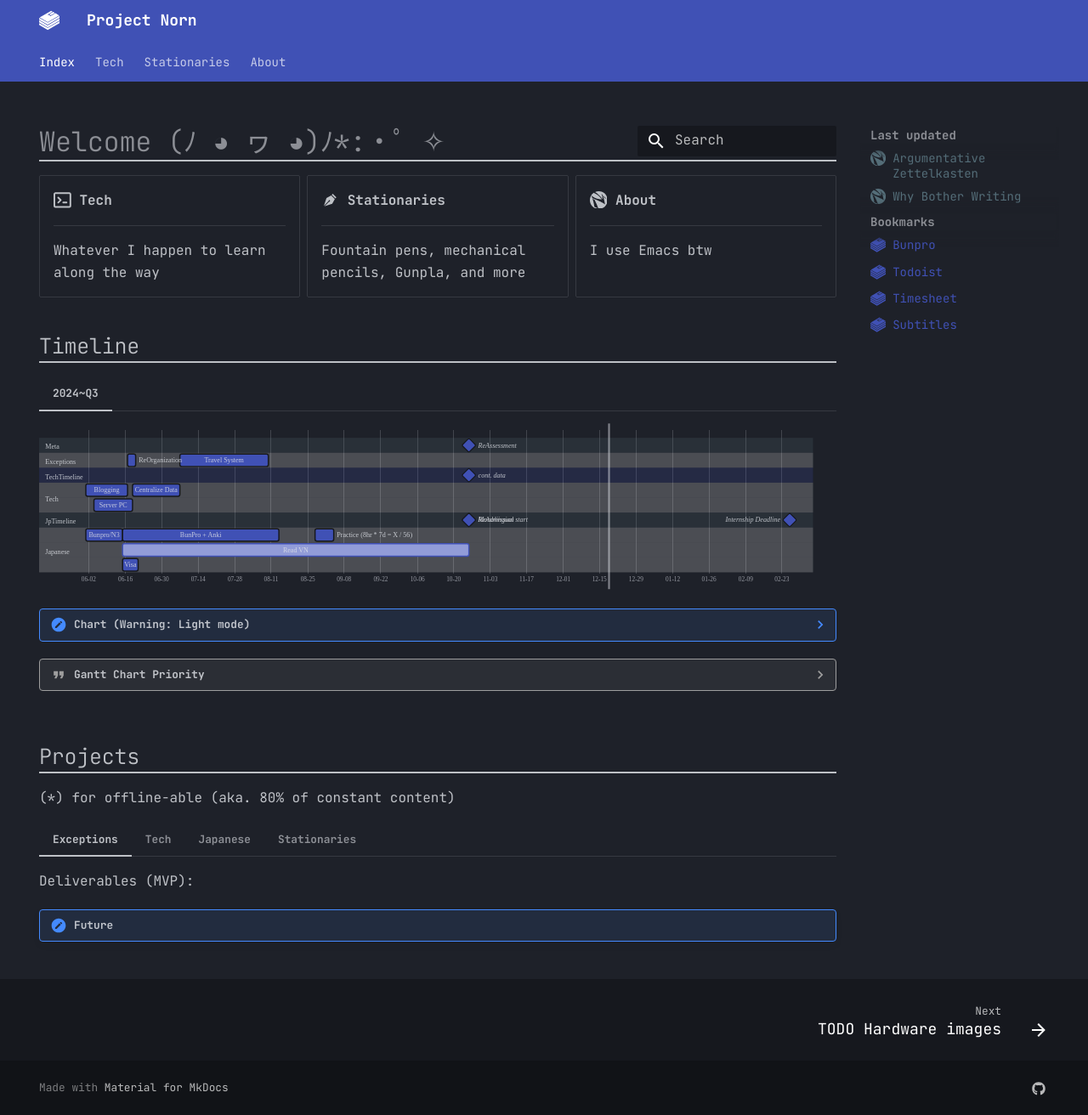
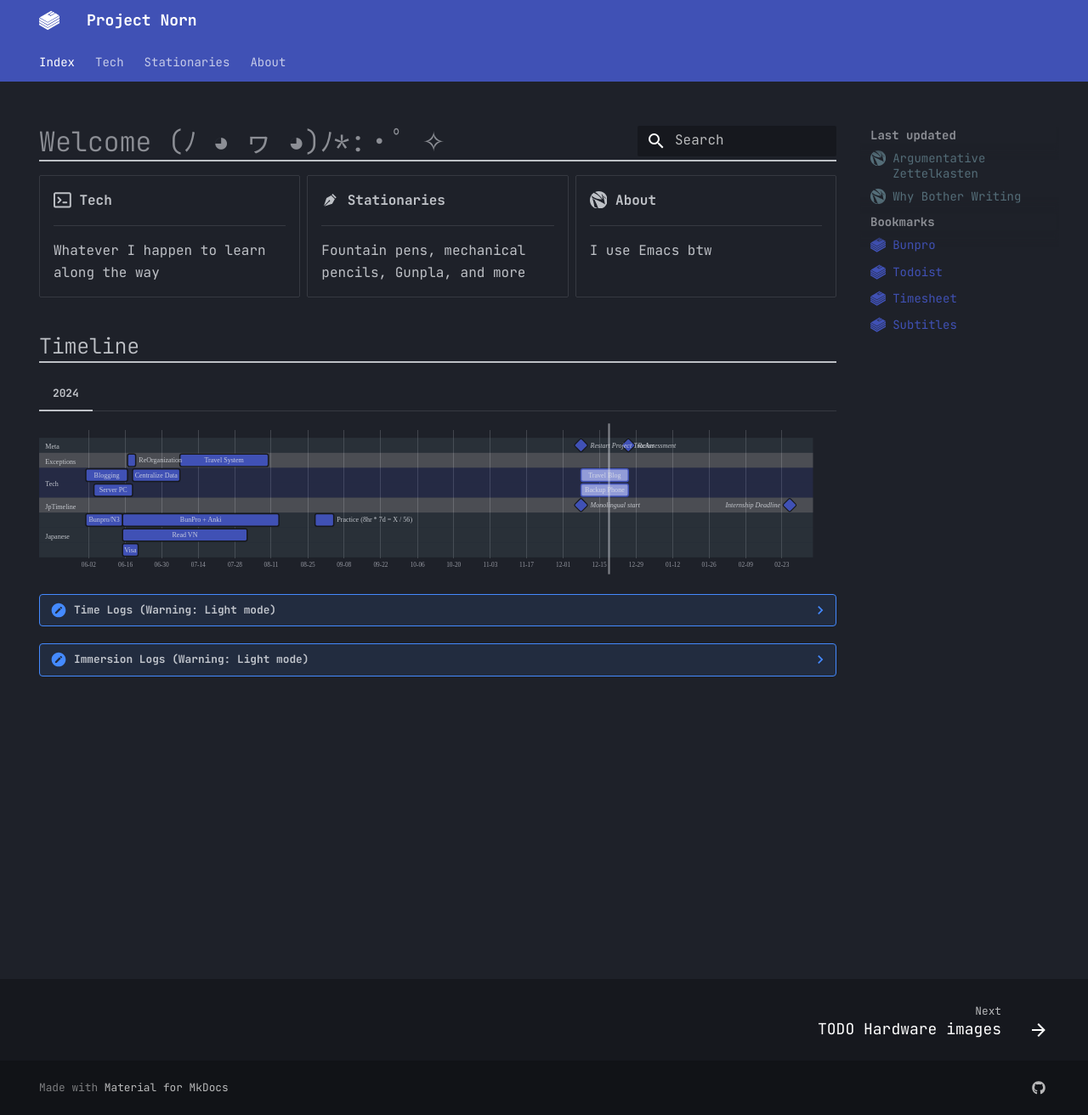
Before and after one commit to Serralq/Project-Norn, an MkDocs documentation site: the page built from docs/index.md, in a window 1280 px wide and 1312 px high. Shown: the whole window at 85% size. Built offline with MkDocs 1.6.1 and Material for MkDocs 9.7.7, drawn with Linux system fonts in a browser that asks for light colours; plug-ins that fetch from the network failed and are left out; some of the changed lines change nothing that is shown.

Commit message:
Update project

````diff
--- a/docs/index.md
+++ b/docs/index.md
@@ -41,7 +41,7 @@ template:
 </div>
 ## Timeline
 <!-- Projects + Post Sections -->
-=== "2024~Q3"
+=== "2024"
     <div class="margin-bot-neg"></div>
     ``` mermaid
     ---
@@ -68,107 +68,38 @@ template:
       tickInterval 2week
       todayMarker stroke-width:3px,stroke:#E2E4E9,opacity:0.5
       section Meta
-        ReAssessment              :milestone,  m1, 24-10-26, 0d
+        ReAssessment              :milestone,  m1, 24-12-26, 0d
+        Restart Project Tracker   :milestone,  m5, 24-12-08, 0d
       section Exceptions
         ReOrganization            :            m3 , 24-06-17, 24-06-20
         Travel System             :            m4 , 24-07-07, 24-08-10
       section TechTimeline
-        cont. data                    :milestone,  t4 , after m1, 0d
       section Tech
         Blogging                  :            t1 , 24-06-01, 24-06-17
         Server PC                 :            t2 , 24-06-04, 24-06-19
         Centralize Data           :            t3 , 24-06-19, 24-07-07
+        Travel Blog               :active,     t4 , 24-12-08, until m1
+        Backup Phone              :active,     t5 , 24-12-08, until m1
       section JpTimeline
-        Monolingual start         :milestone,  j11, 24-10-26, 0d
-        ReAdmission               :milestone,  j10, 24-10-26, 0d
+        Monolingual start         :milestone,  j11, 24-12-08, 0d
         Internship Deadline       :milestone,  j12, 25-02-26, 0d
       section Japanese
         Bunpro/N3                     :            j1 , 24-06-01, 24-06-15
         BunPro + Anki                 :            j2 , after j1, 24-08-14
-        Read VN                       :active,     j3 , after j1, until m1
+        Read VN                       :            j3 , after j1, 24-08-02
         Visa                          :            j4 , 24-06-15, 24-06-21
         Practice (8hr * 7d = X / 56)  :            j6 , 24-08-28, 24-09-04
-        %% Futures
       section Stationaries
     ```
     <div class="margin-bot-neg"></div>
-    ??? note "Chart (Warning: Light mode)"
+    ??? note "Time Logs (Warning: Light mode)"
         === "Visual"
             <iframe width="100%" height="350"  frameborder="0" src="https://docs.google.com/spreadsheets/d/e/2PACX-1vTYWKfdC4tmViTQrKmYsMzdLZ3zz3znisICGPR681QxazRzx-ubClnYANn0GrwaN6ncMjWzgD6V7FaY/pubchart?oid=1071971459&amp;format=interactive"></iframe>
         === "Visual (24Q3)"
             <iframe width="100%" height="350"  frameborder="0" src="https://docs.google.com/spreadsheets/d/e/2PACX-1vTYWKfdC4tmViTQrKmYsMzdLZ3zz3znisICGPR681QxazRzx-ubClnYANn0GrwaN6ncMjWzgD6V7FaY/pubchart?oid=913390942&amp;format=interactive"></iframe>
         === "Raw Table"
             <iframe width="950" height="400" src="https://docs.google.com/spreadsheets/d/e/2PACX-1vTYWKfdC4tmViTQrKmYsMzdLZ3zz3znisICGPR681QxazRzx-ubClnYANn0GrwaN6ncMjWzgD6V7FaY/pubhtml?widget=true&amp;headers=false"></iframe>
-    ??? quote "Gantt Chart Priority"
-        ```mermaid
-        %%{
-          init: {
-            'theme': 'base',
-            'themeVariables': {
-              'darkMode': 'true',
-              'fontFamily': 'hermit',
-              'primaryColor': '#4051b5',
-              'primaryBorderColor': '#16181D',
-              'tertiaryColor': '#546d78',
-              'tertiaryTextColor': '#E2E4E9D1',
-              'textColor': '#E2E4E9D1',
-              'noteTextColor': '#E2E4E9D1'
-            }
-          }
-        }%%
-        stateDiagram
-          direction LR
-          Main: In-progress
-          Conditional: [Order#][ cond ]
-          Defaults: [Order#] Defaults
-          classDef waiting fill:lightgrey,stroke:grey,stroke-width:2
-          classDef any fill:#4051b5,stroke:#16181D, stroke-width:2
-          classDef complete fill:#929CD8,stroke:#4051b5,stroke-width:2
-          class Waiting waiting
-          class Conditional any
-          class Defaults complete
-          class Complete any
-          [*] --> Main
-          state Main {
-            direction LR
-            Conditional --> Defaults
-            Defaults --> Waiting
-            Waiting --> Defaults
-            note right of Defaults
-              [#] Numberspace
-              [*] To measure all against
-            end note
-          }
-          Main --> Complete
-        ```
-## Projects
-\(*) for offline-able (aka. 80% of constant content)
-=== "Exceptions"
-    Deliverables (MVP):
 
-    !!! note "Future"
-=== "Tech"
-    Deliverables (MVP):
-
-    * Centralize Data
-        * [ ] List all possible data points
-            * [ ] Delete playlist type of slugish
-            * [ ] Remove stack type tasks
-    !!! note "Future"
-=== "Japanese"
-    Deliverables (MVP): Pass off as JP for pricing and coupons
-
-    * Read [VN](https://vndb.org/v1552)
-    {: .border-60plus }
-        * [X] Setup Texthooker
-        * [ ] Read
-    * Read Wandering Witch by Sept 5
-    {: .border-60plus }
-        * [ ] Read
-    !!! note "Future"
-        * ReAdmission
-        {: .border-5plus }
-            * [ ] Ask about this
-=== "Stationaries"
-    Deliverables (MVP):
-    !!! note "Future"
+    ??? note "Immersion Logs (Warning: Light mode)"
+        === "24Q4"
+            <iframe width="100%" height="350"  frameborder="0" src="https://docs.google.com/spreadsheets/d/e/2PACX-1vTYWKfdC4tmViTQrKmYsMzdLZ3zz3znisICGPR681QxazRzx-ubClnYANn0GrwaN6ncMjWzgD6V7FaY/pubhtml?gid=368691580&amp;single=true&amp;widget=true&amp;headers=false"></iframe>
````
